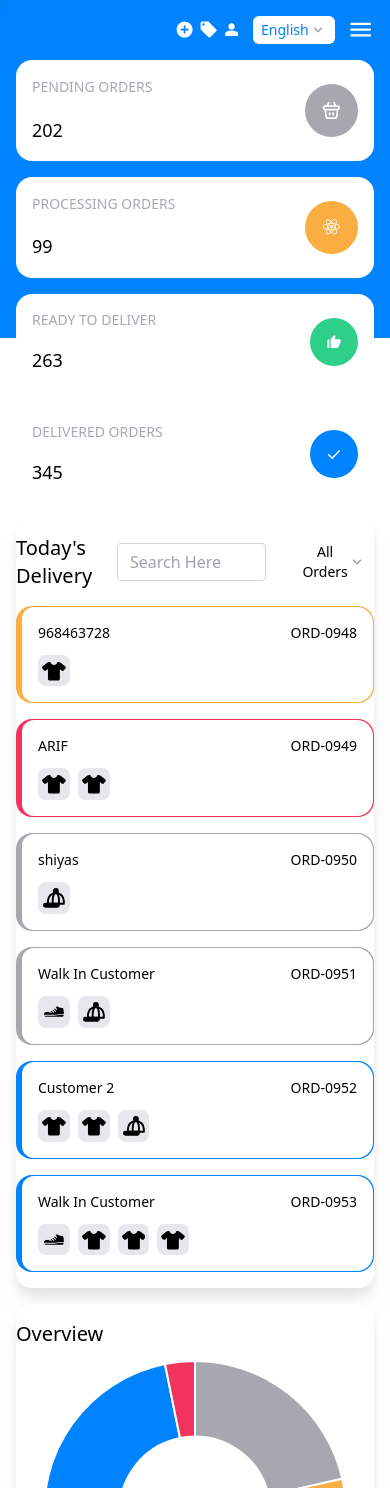
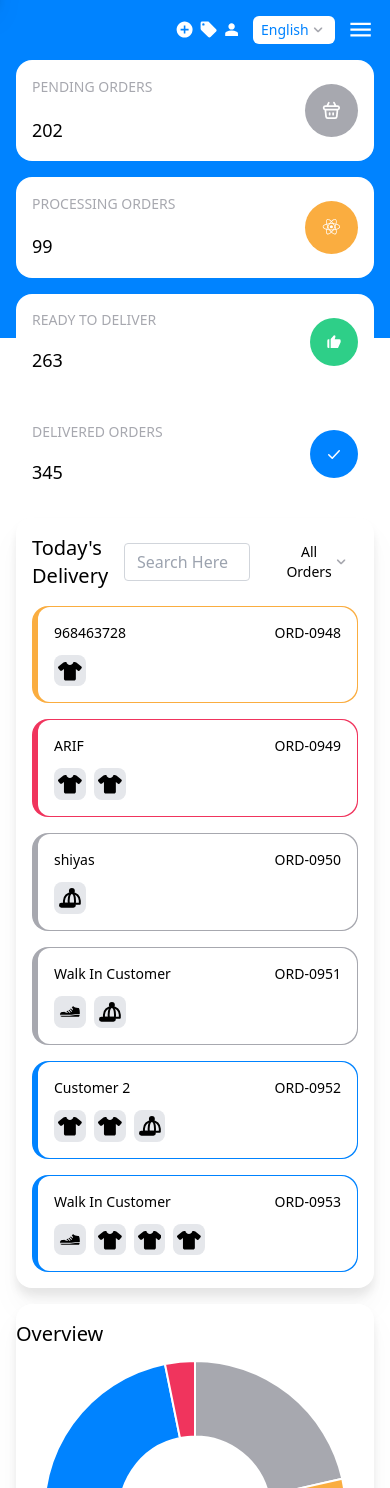
Before and after one commit to Hadley99/uiResposiveTask, a React (Create React App) app: page / in a window 390 px wide. Shown: the top 1488 px of the page. Built offline with nearby package versions, Linux system fonts and the light colour scheme.

Commit message:
padding fix

```diff
--- a/src/App.js
+++ b/src/App.js
@@ -16,7 +16,7 @@ const App = () => {
     <>
       <div className="bg-primary h-2/5 absolute -z-50 top-0 left-0 right-0 "></div>
       {/* main content */}
-      <main className="px-4">
+      <main className="px-4 pb-4 md:pb-0">
         <div className="flex md:space-x-4 ">
           <section
             className={`md:flex block fixed z-50 md:static ${
--- a/src/components/todaysDelivery/TodaysDelivery.jsx
+++ b/src/components/todaysDelivery/TodaysDelivery.jsx
@@ -4,7 +4,7 @@ import Topbar from "./Topbar";
 
 const TodaysDelivery = () => {
   return (
-    <div className="mt-4 bg-white rounded-2xl  p-4 px-0 sm:px-4 drop-shadow-xl ">
+    <div className="mt-4 bg-white rounded-2xl  p-4 sm:p-0 drop-shadow-xl ">
       <Topbar />
       <Orders />
     </div>
```
